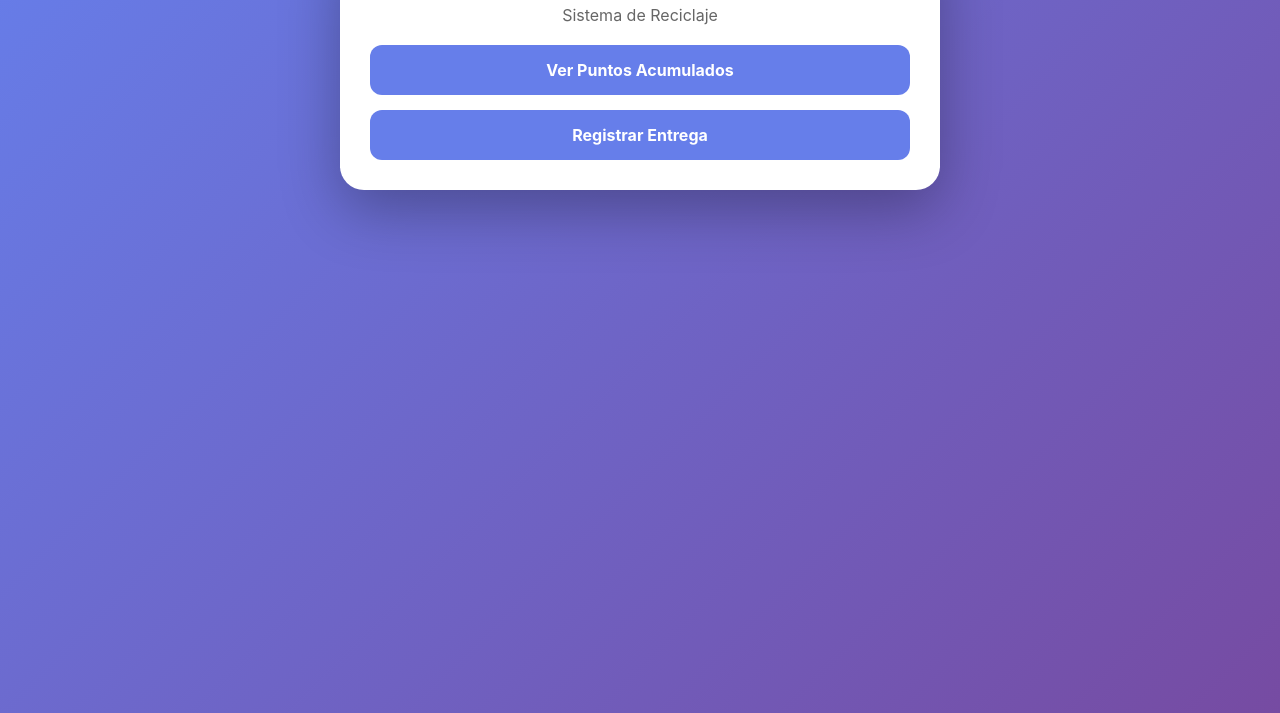
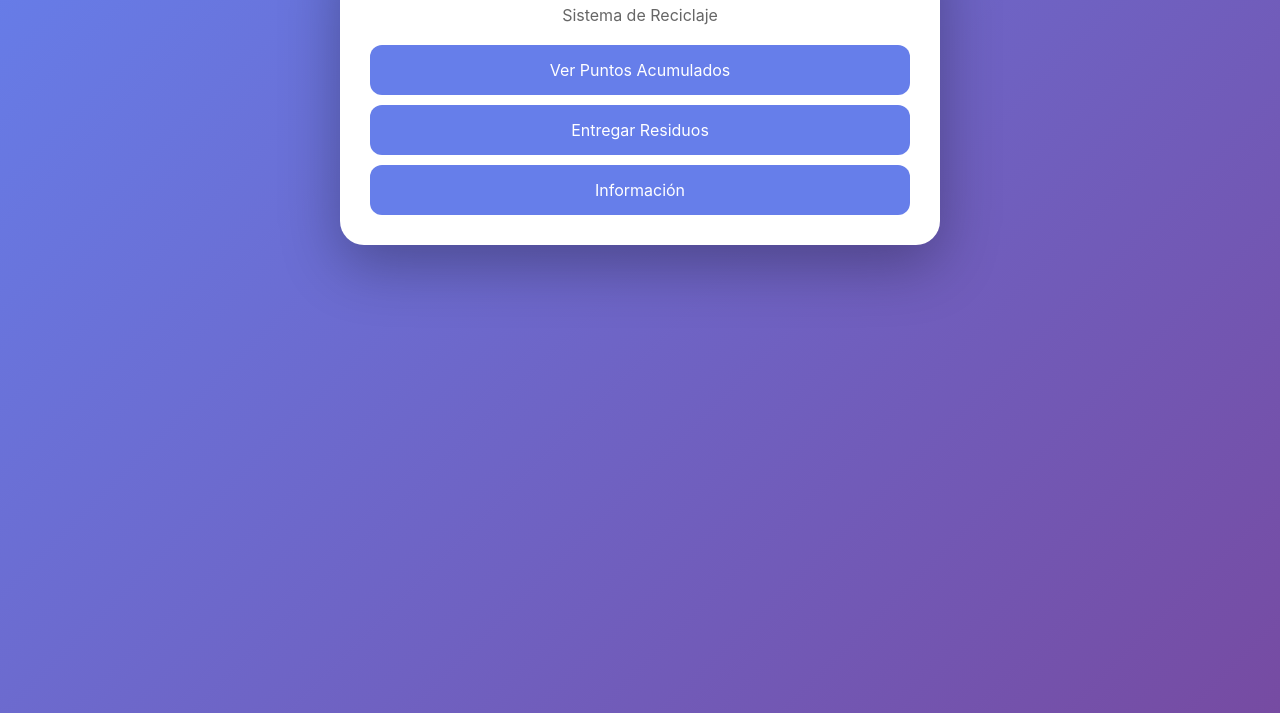
Before and after one commit to ayelenbeltranliceo-max/Puntos-Canjeables, a plain HTML site: page index.html in a window 1280 px wide. Shown: the part 87-800 px from the top of the page. Drawn offline with Linux system fonts and the light colour scheme.

Commit message:
Update index.html

```diff
--- a/index.html
+++ b/index.html
@@ -46,12 +46,14 @@
             padding: 15px;
             background: #667eea;
             color: white;
+            border: none;
+            border-radius: 12px;
             text-align: center;
-            border-radius: 12px;
+            font-size: 16px;
+            cursor: pointer;
+            transition: background 0.3s;
+            margin-top: 10px;
             text-decoration: none;
-            font-weight: bold;
-            margin-top: 15px;
-            transition: background 0.3s ease;
         }
 
         .button:hover {
@@ -65,7 +67,8 @@
         <p class="subtitle">Sistema de Reciclaje</p>
 
         <a href="#" class="button">Ver Puntos Acumulados</a>
-        <a href="#" class="button">Registrar Entrega</a>
+        <a href="#" class="button">Entregar Residuos</a>
+        <a href="#" class="button">Información</a>
     </div>
 </body>
 </html>
```
